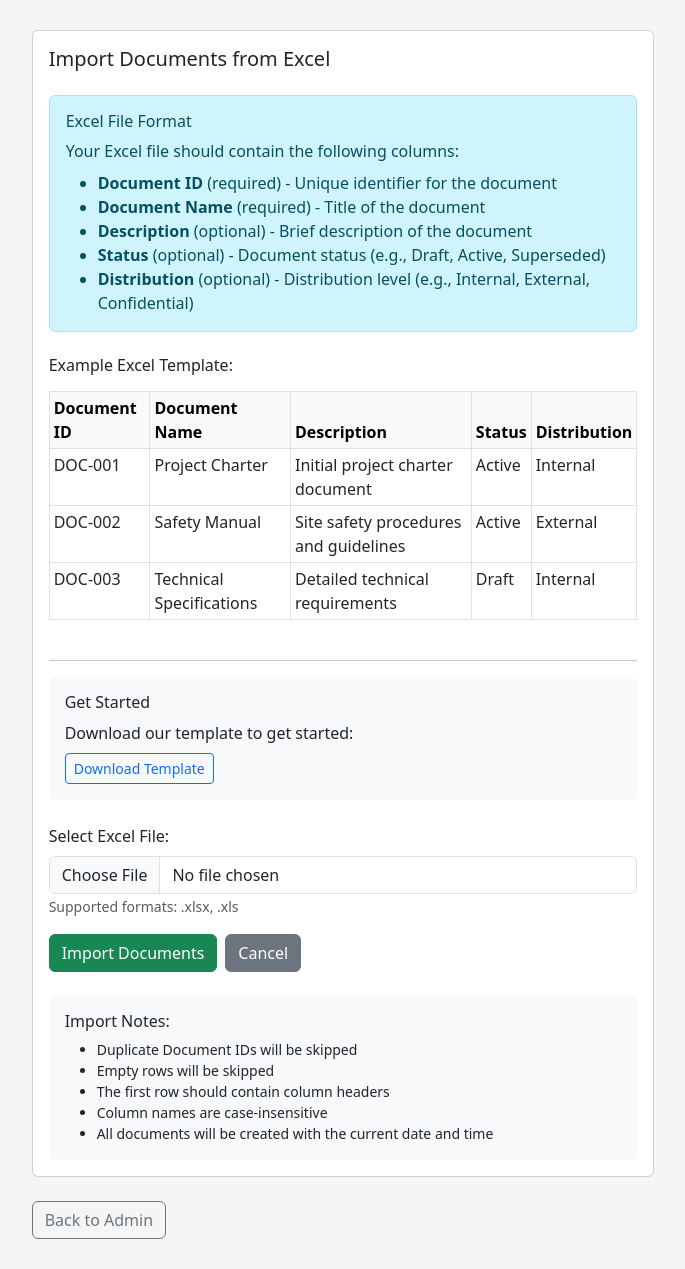
After one commit to hamkasu/MDR, a Flask app: template templates/admin/import_excel.html in a window 1280 px wide. The commit adds this page. Shown: the whole page, without its empty margins (422-1107 px from the left). Run offline with Flask 3, Linux system fonts and the light colour scheme; the template is opened without the code that fills it, so the values that code supplies are empty.

Commit message:
Add complete dashboard interface and Excel MDR import feature
- Enhanced dashboard with:
  - Quick action buttons (Import Excel, New Document, Add User)
  - Improved statistics cards layout
  - Better visual organization with icons and spacing

- Added Excel import functionality:
  - New admin route for importing documents from Excel files
  - Support for Document ID, Name, Description, Status, Distribution columns
  - Validation and error handling for duplicate IDs and empty rows
  - Activity logging for all imports

- Added template download feature:
  - Admin users can download pre-formatted Excel template
  - Template includes sample data and proper column formatting
  - Blue header row with white text for professional appearance

- Added openpyxl dependency for Excel file handling

Import handles:
- Case-insensitive column matching
- Bulk document creation with validation
- Skip duplicate Document IDs
- Skip empty rows
- User feedback on success/errors

Co-Authored-By: Claude Haiku 4.5 <noreply@anthropic.com>
Claude-Session: https://claude.ai/code/session_01LsYZBnBrBokvLf4ctX2tuV

```diff
--- a/requirements.txt
+++ b/requirements.txt
@@ -6,3 +6,4 @@ python-dotenv==1.0.0
 Werkzeug==3.0.1
 psycopg2-binary==2.9.9
 gunicorn==21.2.0
+openpyxl==3.10.1
--- /dev/null
+++ b/templates/admin/import_excel.html
@@ -0,0 +1,115 @@
+{% extends "base.html" %}
+
+{% block title %}Import Excel MDR - Document Management System{% endblock %}
+
+{% block page_title %}Import Excel Master Document Register{% endblock %}
+
+{% block content %}
+<div class="container">
+    <div class="row">
+        <div class="col-md-8 offset-md-2">
+            <div class="card">
+                <div class="card-body">
+                    <h5 class="card-title mb-4">Import Documents from Excel</h5>
+
+                    <div class="alert alert-info mb-4">
+                        <h6 class="alert-heading"><i class="fas fa-info-circle"></i> Excel File Format</h6>
+                        <p class="mb-2">Your Excel file should contain the following columns:</p>
+                        <ul class="mb-0">
+                            <li><strong>Document ID</strong> (required) - Unique identifier for the document</li>
+                            <li><strong>Document Name</strong> (required) - Title of the document</li>
+                            <li><strong>Description</strong> (optional) - Brief description of the document</li>
+                            <li><strong>Status</strong> (optional) - Document status (e.g., Draft, Active, Superseded)</li>
+                            <li><strong>Distribution</strong> (optional) - Distribution level (e.g., Internal, External, Confidential)</li>
+                        </ul>
+                    </div>
+
+                    <div class="mb-4">
+                        <h6 class="mb-3">Example Excel Template:</h6>
+                        <div class="table-responsive">
+                            <table class="table table-sm table-bordered">
+                                <thead class="table-light">
+                                    <tr>
+                                        <th>Document ID</th>
+                                        <th>Document Name</th>
+                                        <th>Description</th>
+                                        <th>Status</th>
+                                        <th>Distribution</th>
+                                    </tr>
+                                </thead>
+                                <tbody>
+                                    <tr>
+                                        <td>DOC-001</td>
+                                        <td>Project Charter</td>
+                                        <td>Initial project charter document</td>
+                                        <td>Active</td>
+                                        <td>Internal</td>
+                                    </tr>
+                                    <tr>
+                                        <td>DOC-002</td>
+                                        <td>Safety Manual</td>
+                                        <td>Site safety procedures and guidelines</td>
+                                        <td>Active</td>
+                                        <td>External</td>
+                                    </tr>
+                                    <tr>
+                                        <td>DOC-003</td>
+                                        <td>Technical Specifications</td>
+                                        <td>Detailed technical requirements</td>
+                                        <td>Draft</td>
+                                        <td>Internal</td>
+                                    </tr>
+                                </tbody>
+                            </table>
+                        </div>
+                    </div>
+
+                    <hr>
+
+                    <div class="mb-4 p-3 bg-light rounded">
+                        <h6 class="mb-2"><i class="fas fa-download"></i> Get Started</h6>
+                        <p class="mb-2">Download our template to get started:</p>
+                        <a href="{{ url_for('admin.download_template') }}" class="btn btn-sm btn-outline-primary">
+                            <i class="fas fa-file-download"></i> Download Template
+                        </a>
+                    </div>
+
+                    <form method="POST" enctype="multipart/form-data" class="mt-4">
+                        <div class="mb-3">
+                            <label for="file" class="form-label">Select Excel File:</label>
+                            <input type="file" class="form-control" id="file" name="file" accept=".xlsx,.xls" required>
+                            <small class="text-muted">Supported formats: .xlsx, .xls</small>
+                        </div>
+
+                        <div class="d-flex gap-2">
+                            <button type="submit" class="btn btn-success">
+                                <i class="fas fa-upload"></i> Import Documents
+                            </button>
+                            <a href="{{ url_for('documents.documents_list') }}" class="btn btn-secondary">
+                                Cancel
+                            </a>
+                        </div>
+                    </form>
+
+                    <div class="mt-4 p-3 bg-light rounded">
+                        <h6 class="mb-2">Import Notes:</h6>
+                        <ul class="small mb-0">
+                            <li>Duplicate Document IDs will be skipped</li>
+                            <li>Empty rows will be skipped</li>
+                            <li>The first row should contain column headers</li>
+                            <li>Column names are case-insensitive</li>
+                            <li>All documents will be created with the current date and time</li>
+                        </ul>
+                    </div>
+                </div>
+            </div>
+
+            <div class="mt-4">
+                <a href="{{ url_for('admin.users_list') }}" class="btn btn-outline-secondary">
+                    <i class="fas fa-arrow-left"></i> Back to Admin
+                </a>
+            </div>
+        </div>
+    </div>
+</div>
+{% endblock %}
```
Also changed, not shown: routes/admin.py (+151 -2 lines), templates/dashboard.html (+35 -8 lines).
